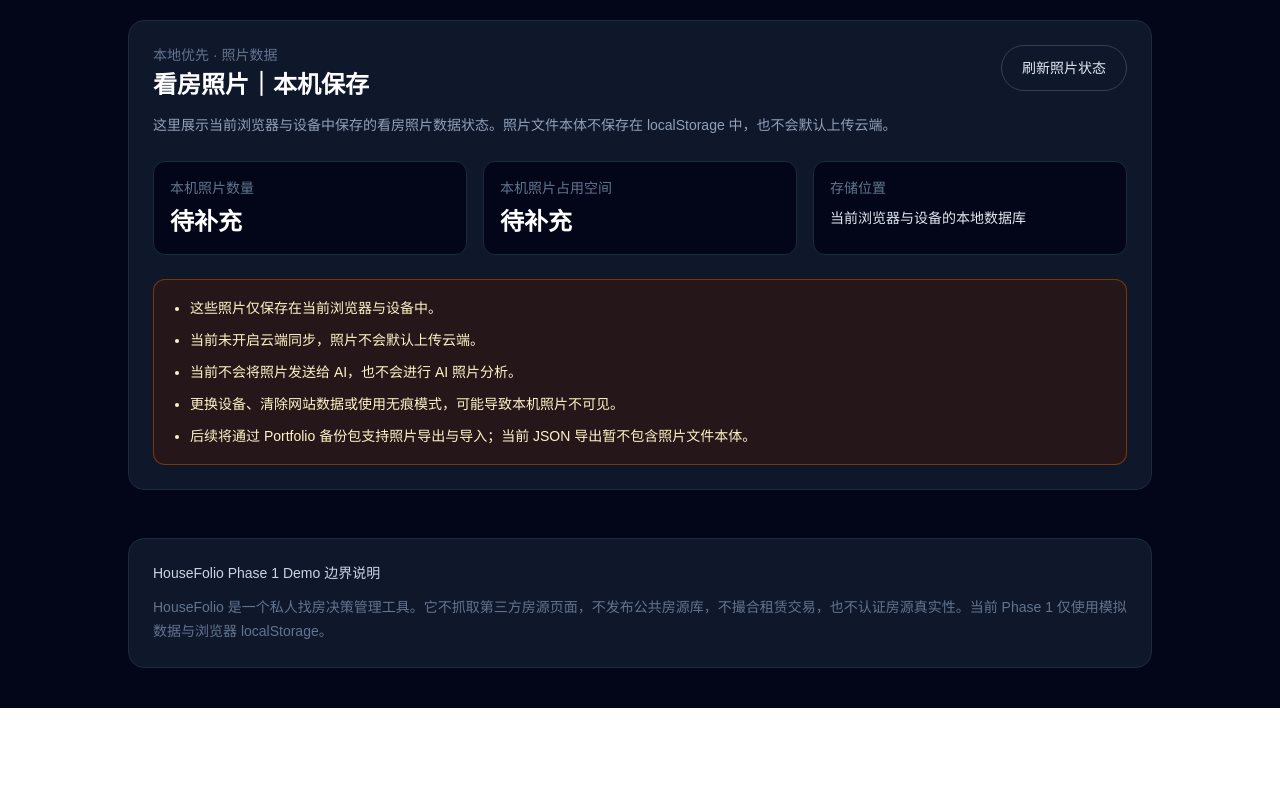
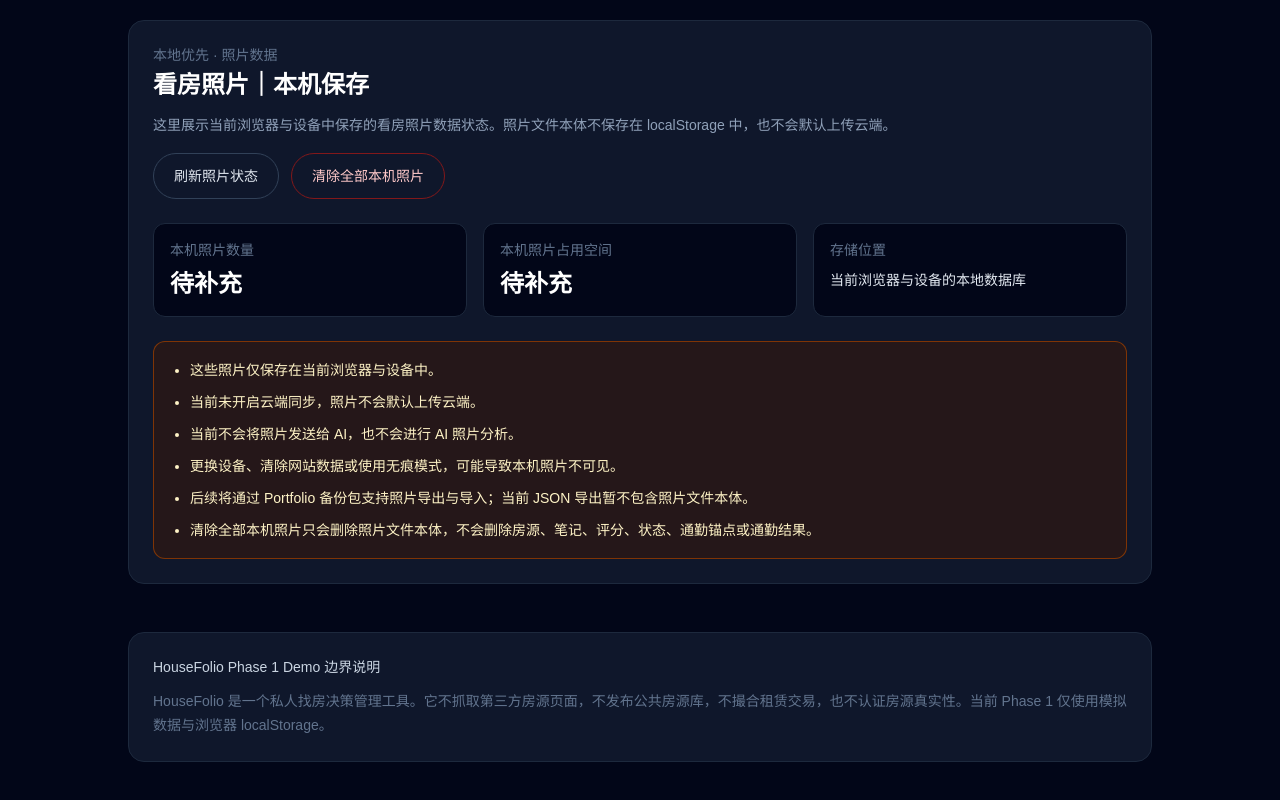
Before and after one commit to Qiu-Jiajun/HouseFolio, a Next.js app: page /settings in a window 1280 px wide. Shown: the part 2053-2853 px from the top of the page. Before the commit the page ends 2761 px from the top, so only its background shows below. Built offline with nearby package versions, Linux system fonts and the light colour scheme.

Commit message:
feat: add settings photo clear action

```diff
--- a/src/components/settings-photo-data-panel.tsx
+++ b/src/components/settings-photo-data-panel.tsx
@@ -2,7 +2,10 @@
 
 import { useEffect, useState } from "react";
 import { zhCN } from "@/content/zh-cn";
-import { getListingPhotoStorageSummary } from "@/lib/storage/photos";
+import {
+  clearAllListingPhotos,
+  getListingPhotoStorageSummary,
+} from "@/lib/storage/photos";
 import type { ListingPhotoStorageSummary } from "@/types/listing-photo";
 
 function formatBytes(sizeBytes: number): string {
@@ -22,6 +25,8 @@ export function SettingsPhotoDataPanel() {
     null,
   );
   const [isLoaded, setIsLoaded] = useState(false);
+  const [isClearing, setIsClearing] = useState(false);
+  const [statusMessage, setStatusMessage] = useState("");
   const [errorMessage, setErrorMessage] = useState("");
 
   async function refreshPhotoSummary() {
@@ -42,6 +47,30 @@ export function SettingsPhotoDataPanel() {
     void refreshPhotoSummary();
   }, []);
 
+  async function handleClearAllPhotos() {
+    const confirmed = window.confirm(
+      zhCN.settingsPhotoDataPanel.messages.clearConfirm,
+    );
+
+    if (!confirmed) {
+      return;
+    }
+
+    setIsClearing(true);
+    setStatusMessage("");
+    setErrorMessage("");
+
+    try {
+      await clearAllListingPhotos();
+      await refreshPhotoSummary();
+      setStatusMessage(zhCN.settingsPhotoDataPanel.messages.cleared);
+    } catch {
+      setErrorMessage(zhCN.settingsPhotoDataPanel.states.clearFailed);
+    } finally {
+      setIsClearing(false);
+    }
+  }
+
   return (
     <section className="rounded-2xl border border-slate-800 bg-slate-900 p-6">
       <div className="flex flex-wrap items-start justify-between gap-4">
@@ -57,6 +86,7 @@ export function SettingsPhotoDataPanel() {
           </p>
         </div>
 
+        <div className="flex flex-wrap gap-3">
           <button
             type="button"
             onClick={() => {
@@ -66,7 +96,27 @@ export function SettingsPhotoDataPanel() {
           >
             {zhCN.settingsPhotoDataPanel.actions.refresh}
           </button>
+
+          <button
+            type="button"
+            onClick={() => {
+              void handleClearAllPhotos();
+            }}
+            disabled={isClearing}
+            className="rounded-full border border-red-900 px-5 py-3 text-sm font-medium text-red-200 hover:bg-red-950 disabled:cursor-not-allowed disabled:text-red-900"
+          >
+            {isClearing
+              ? zhCN.settingsPhotoDataPanel.actions.clearing
+              : zhCN.settingsPhotoDataPanel.actions.clearAll}
+          </button>
         </div>
+      </div>
+
+      {statusMessage ? (
+        <div className="mt-5 rounded-xl border border-emerald-900 bg-emerald-950 px-4 py-3 text-sm text-emerald-200">
+          {statusMessage}
+        </div>
+      ) : null}
 
       {errorMessage ? (
         <div className="mt-5 rounded-xl border border-amber-900 bg-amber-950 px-4 py-3 text-sm text-amber-200">
@@ -112,6 +162,7 @@ export function SettingsPhotoDataPanel() {
           <li>{zhCN.settingsPhotoDataPanel.notices.noAi}</li>
           <li>{zhCN.settingsPhotoDataPanel.notices.browserDataWarning}</li>
           <li>{zhCN.settingsPhotoDataPanel.notices.backupLater}</li>
+          <li>{zhCN.settingsPhotoDataPanel.notices.clearScope}</li>
         </ul>
       </div>
     </section>
--- a/src/content/zh-cn.ts
+++ b/src/content/zh-cn.ts
@@ -448,7 +448,9 @@ export const zhCN = {
     "title": "看房照片｜本机保存",
     "description": "这里展示当前浏览器与设备中保存的看房照片数据状态。照片文件本体不保存在 localStorage 中，也不会默认上传云端。",
     "actions": {
-      "refresh": "刷新照片状态"
+      "refresh": "刷新照片状态",
+      "clearAll": "清除全部本机照片",
+      "clearing": "正在清除…"
     },
     "metrics": {
       "photoCount": "本机照片数量",
@@ -463,10 +465,16 @@ export const zhCN = {
       "noCloudSync": "当前未开启云端同步，照片不会默认上传云端。",
       "noAi": "当前不会将照片发送给 AI，也不会进行 AI 照片分析。",
       "browserDataWarning": "更换设备、清除网站数据或使用无痕模式，可能导致本机照片不可见。",
-      "backupLater": "后续将通过 Portfolio 备份包支持照片导出与导入；当前 JSON 导出暂不包含照片文件本体。"
+      "backupLater": "后续将通过 Portfolio 备份包支持照片导出与导入；当前 JSON 导出暂不包含照片文件本体。",
+      "clearScope": "清除全部本机照片只会删除照片文件本体，不会删除房源、笔记、评分、状态、通勤锚点或通勤结果。"
+    },
+    "messages": {
+      "clearConfirm": "确认清除当前浏览器与设备中保存的全部看房照片吗？该操作不会删除房源、笔记、评分或通勤结果，但照片文件本体将从本机删除，且当前阶段无法恢复。",
+      "cleared": "本机照片已清除。"
     },
     "states": {
-      "loadFailed": "本机照片数据读取失败，请稍后重试。"
+      "loadFailed": "本机照片数据读取失败，请稍后重试。",
+      "clearFailed": "本机照片清除失败，请稍后重试。"
     }
   }
 } as const;
```
Lines whose indentation alone changed are shown as unchanged.
